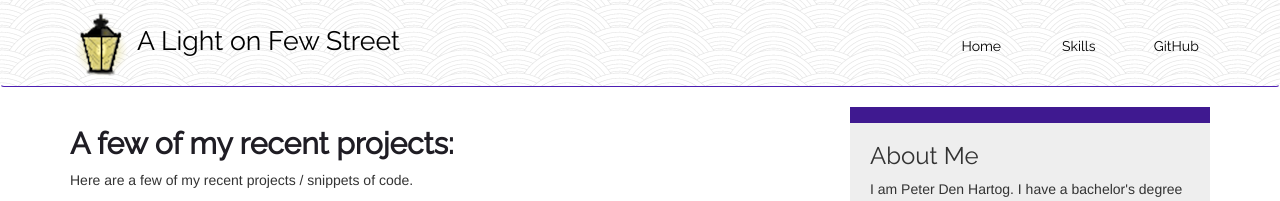
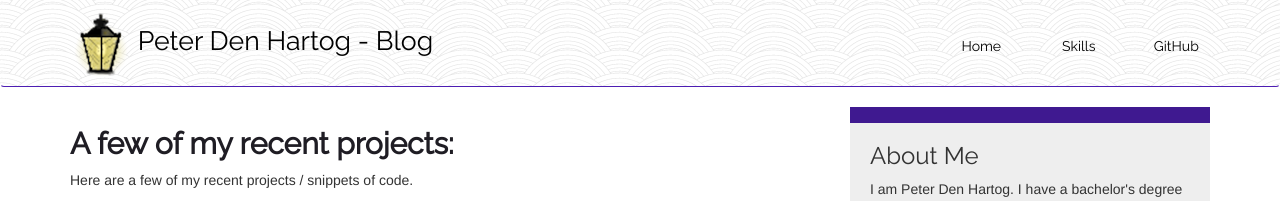
Before and after one commit to pddenhar/pddenhar.github.io, a Jekyll site: the page built from index.html, in a window 1280 px wide. Shown: the top 201 px of the page. Built offline with Jekyll 4.4.1, drawn with Linux system fonts in a browser that asks for light colours.

Commit message:
Update header.html

```diff
--- a/_includes/header.html
+++ b/_includes/header.html
@@ -3,7 +3,7 @@
     <div class="row">
       <div class="col-xs-12 col-sm-9 text-center-xs text-left-sm">
         <a href="/" id="header-text">
-          <img id="lamp" src="/images/lamp.png" alt="lamp" /> A Light on Few Street
+          <img id="lamp" src="/images/lamp.png" alt="lamp" /> Peter Den Hartog - Blog
         </a>
       </div>
       <div class="nav-links">
```
